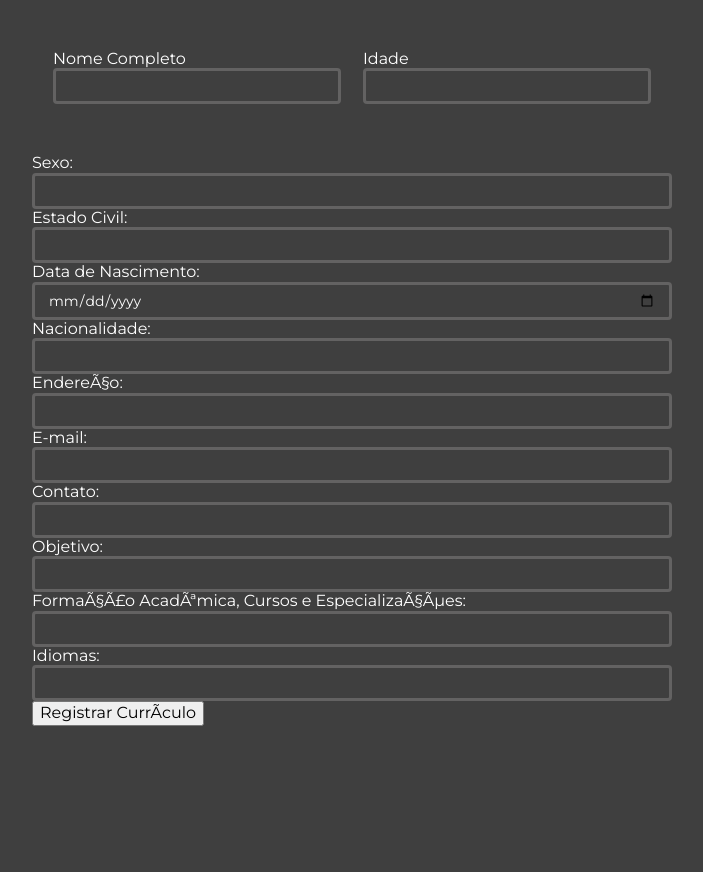
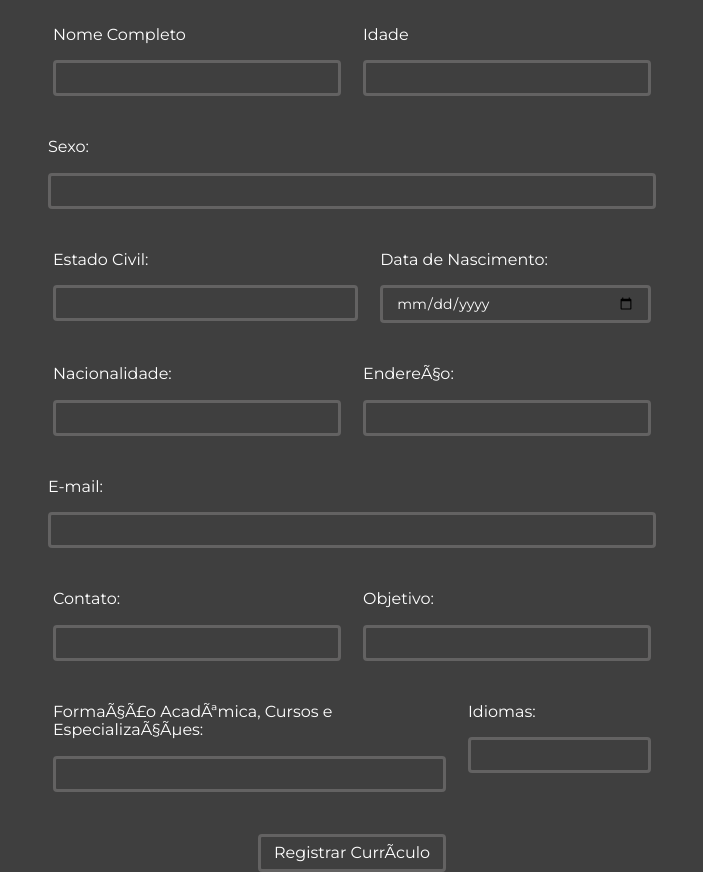
Before and after one commit to lucianopdsp/Seminario, a plain HTML site: page programa/paginahtml/index.html in a window 1280 px wide. Shown: the whole page, without its empty margins (288-991 px from the left). Before the commit the page ends 800 px from the top, so only its background shows below. Drawn offline with Linux system fonts and the light colour scheme.

Commit message:
Modificando os arquivos index.html e main.css, adicionando mais alguns estilos e mundando um pouco o html

```diff
--- a/programa/paginahtml/index.html
+++ b/programa/paginahtml/index.html
@@ -9,37 +9,67 @@
 	</head>
 	<body>
 		<div id="app">
-			<div class="form-div firstname-age-div">
-				<div class="firstname-age-div__firstname-div">
+			<div class="two-column-div">
+				<div class="two-column-div__column-div">
 					<div>Nome Completo</div>
 					<input type="text" name="nome" class="form-input" id="nomeid">
 				</div>
-				<div class="firstname-age-div__firstname-div">
+				<div class="two-column-div__column-div">
 					<div>Idade</div>
 					<input type="number" name="idade" class="form-input" id="idadeid">
 				</div>
 			</div>
-			<label>Sexo: </label>
+			<div class="one-column-div">
+				<div>Sexo: </div>
 				<input type="text" name="sexo" class="form-input" id="sexoid">
-			<label>Estado Civil: </label>
+			</div>
+			<div class="two-column-div">
+				<div class="two-column-div__column-div">
+					<div>Estado Civil: </div>
 					<input type="text" name="estadocivil" class="form-input" id="estadocivilid">
-			<label>Data de Nascimento: </label>
+				</div>
+				<div class="two-column-div__column-div">
+					<div>Data de Nascimento: </div>
 					<input type="date" name="data" class="form-input" id="dataid">
-			<label>Nacionalidade: </label>
+				</div>
+			</div>
+			<div class="two-column-div">
+				<div class="two-column-div__column-div">
+						<div>Nacionalidade: </div>
 						<input type="text" name="nacionalidade" class="form-input" id="nacionalidadeid">
-			<label>Endereço: </label>
+				</div>
+				<div class="two-column-div__column-div">
+					<div>Endereço: </div>
 					<input type="text" name="endereço" class="form-input" id="endereçoid">
-			<label>E-mail: </label>
+				</div>
+			</div>
+			<div class="one-column-div">
+				<div>E-mail: </div>
 				<input type="text" name="email" class="form-input" id="emailid">
-			<label>Contato: </label>
+			</div>
+			<div class="two-column-div">
+				<div class="two-column-div__column-div">
+					<div>Contato: </div>
 					<input type="number" name="contato" class="form-input" id="contatoid">
-			<label>Objetivo: </label>
+				</div>
+				<div class="two-column-div__column-div">
+					<div>Objetivo: </div>
 					<input type="text" name="objetivo" class="form-input" id="objetivoid">
-			<label>Formação Acadêmica, Cursos e Especializações: </label>
+				</div>
+			</div>
+			<div class="two-column-div">
+				<div class="two-column-div__column-div">
+					<div>Formação Acadêmica, Cursos e Especializações: </div>
 					<input type="text" name="formAcademica" class="form-input" id="formAcademicaid">
-			<label>Idiomas: </label>
+				</div>
+				<div class="two-column-div__column-div">
+					<div>Idiomas: </div>
 					<input type="text" name="idiomas" class="form-input" id="idiomasid">
-			<button type="submit" name="register">Registrar Currículo</button>
+				</div>
+			</div>
+			<div class="button-div">
+				<button type="submit" class="form-button" name="register">Registrar Currículo</button>
+			</div>
 		</div>
 	</body>
 </html>
--- a/programa/paginahtml/main.css
+++ b/programa/paginahtml/main.css
@@ -15,15 +15,24 @@ body {
 	padding: 0 20em;
 }
 
-.form-div {
+.two-column-div {
 	display: flex;
 	justify-content: space-around;
-	margin: 50px 10px;
+	margin: 26px 10px;
 }
 
-.firstname-age-div__firstname-div {
+.two-column-div__column-div {
 	flex-grow: 1;
 	margin: 0 11px;
+}
+
+.one-column-div {
+	margin: 0 16px;
+}
+
+.button-div {
+	display: flex;
+	justify-content: center;
 }
 
 .form-input {
@@ -33,5 +42,26 @@ body {
     padding: 7px 13px;
     font-size: 14px;
     border-radius: 4px;
-    width: 100%;
+	width: 100%;
+	margin: 16px 0px;
+	transition: all 0.3s;
 }
+
+.form-input:hover {
+	border-color: rgb(190, 190, 190);
+}
+
+.form-button {
+	background: #3f3f3f;
+	color: #fff;
+	border: 3px solid #636262;
+	/* font-size: 14px; */
+	border-radius: 4px;
+	padding: 7px 13px;
+	transition: all 0.3s;
+}
+
+.form-button:hover {
+	border-color: #fff;
+    background: gray;
+}
```
Lines whose indentation alone changed are shown as unchanged.
